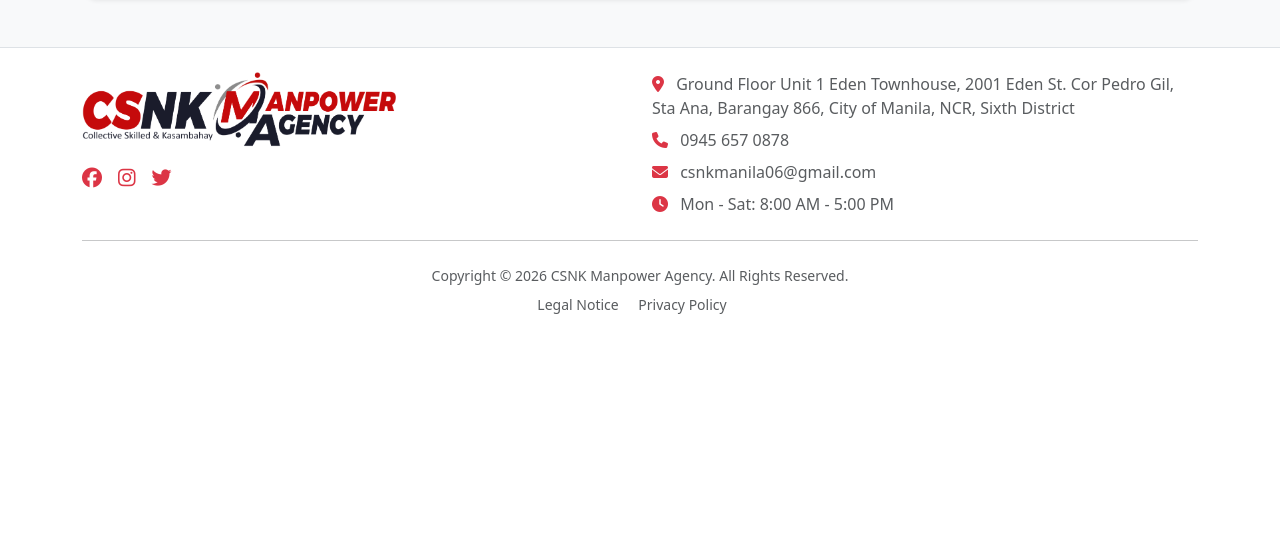
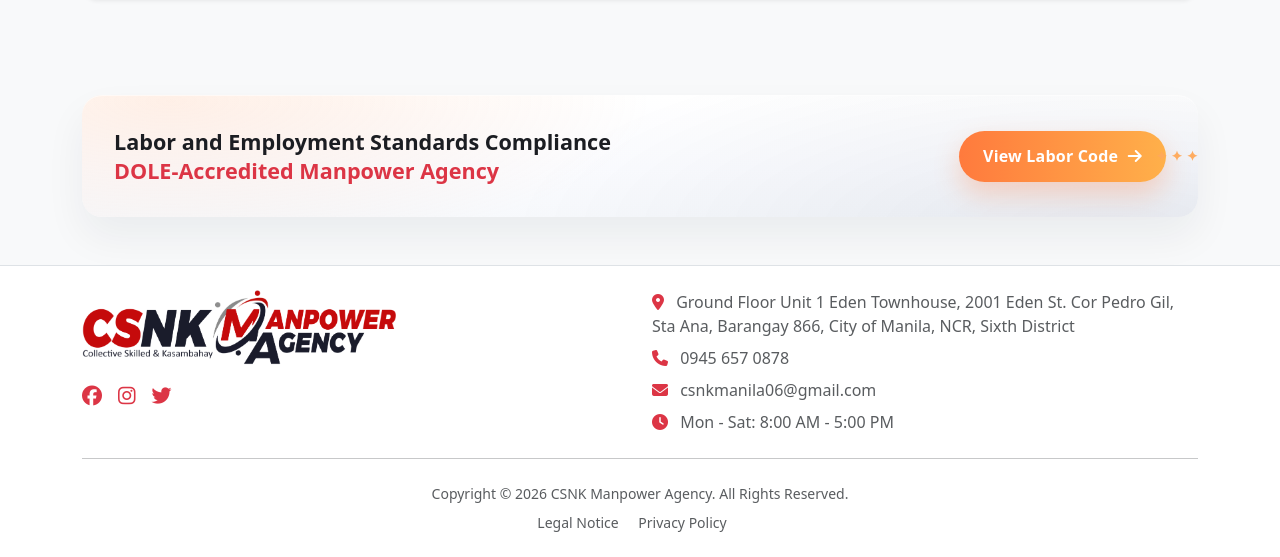
Before and after one commit to chocomilkshake/csnk, a PHP site: page /csnk/view/index.php in a window 1280 px wide. Shown: the part 2432-2989 px from the top of the page. Before the commit the page ends 2746 px from the top, so only its background shows below. Run offline with PHP 8.4, Linux system fonts and the light colour scheme.

Commit message:
DOLE Feature Update: View Labor Code in About Page

```diff
--- a/view/index.php
+++ b/view/index.php
@@ -4,6 +4,7 @@
 ?>
 <!DOCTYPE html>
 <html lang="en">
+
 <head>
   <meta charset="UTF-8" />
   <meta name="viewport" content="width=device-width, initial-scale=1.0" />
@@ -14,6 +15,7 @@
   <link href="https://cdnjs.cloudflare.com/ajax/libs/font-awesome/6.5.0/css/all.min.css" rel="stylesheet">
   <link rel="icon" type="image/png" href="/csnk/resources/img/csnk-icon.png">
 </head>
+
 <body class="bg-light">
 
   <!-- ✅ Reusable Navbar -->
@@ -27,13 +29,13 @@
   <!-- Hero -->
   <section id="home" class="py-5">
     <div class="container">
-      <div class="p-4 p-lg-5 rounded-4 text-white shadow"
-           style="background: linear-gradient(90deg, #dc3545, #111);">
+      <div class="p-4 p-lg-5 rounded-4 text-white shadow" style="background: linear-gradient(90deg, #dc3545, #111);">
         <div class="row align-items-center g-4">
           <div class="col-lg-6">
             <h1 class="display-6 fw-bold">Welcome to CSNK Manpower Agency</h1>
             <p class="lead mb-4">
-              Your trusted partner for qualified housemaids and nannies. We connect families with properly screened domestic workers through safe and compliant processes.
+              Your trusted partner for qualified housemaids and nannies. We connect families with properly screened
+              domestic workers through safe and compliant processes.
             </p>
 
             <div class="d-flex gap-3 mb-3">
@@ -68,16 +70,13 @@
   <!-- Slideshow (Card Style Carousel - Auto Only, Same Heights) -->
   <section class="py-4 bg-light">
     <div class="container">
-      <div id="csnkCarouselCards"
-           class="carousel slide"
-           data-bs-ride="carousel"
-           data-bs-interval="4000"
-           data-bs-touch="true"
-           data-bs-pause="false">
+      <div id="csnkCarouselCards" class="carousel slide" data-bs-ride="carousel" data-bs-interval="4000"
+        data-bs-touch="true" data-bs-pause="false">
 
         <!-- Dots / Indicators -->
         <div class="carousel-indicators">
-          <button type="button" data-bs-target="#csnkCarouselCards" data-bs-slide-to="0" class="active" aria-current="true" aria-label="Slide 1"></button>
+          <button type="button" data-bs-target="#csnkCarouselCards" data-bs-slide-to="0" class="active"
+            aria-current="true" aria-label="Slide 1"></button>
           <button type="button" data-bs-target="#csnkCarouselCards" data-bs-slide-to="1" aria-label="Slide 2"></button>
           <button type="button" data-bs-target="#csnkCarouselCards" data-bs-slide-to="2" aria-label="Slide 3"></button>
           <button type="button" data-bs-target="#csnkCarouselCards" data-bs-slide-to="3" aria-label="Slide 4"></button>
@@ -94,16 +93,16 @@
                 <div class="card border-0 shadow-sm rounded-4 overflow-hidden">
                   <div class="row g-0">
                     <div class="col-md-6">
-                      <img src="../resources/img/hero1.jpg"
-                           class="w-100"
-                           alt="CSNK Slide 1"
+                      <img src="../resources/img/hero1.jpg" class="w-100" alt="CSNK Slide 1"
                         style="height:340px; object-fit:cover;">
                     </div>
                     <div class="col-md-6 bg-white">
                       <div class="p-4 p-lg-5 h-100 d-flex flex-column justify-content-center">
-                        <span class="badge bg-danger rounded-pill align-self-start px-3 py-2">CSNK Manpower Agency</span>
+                        <span class="badge bg-danger rounded-pill align-self-start px-3 py-2">CSNK Manpower
+                          Agency</span>
                         <h3 class="fw-bold mt-3 mb-2">Trusted Domestic Recruitment</h3>
-                        <p class="text-muted mb-4">Connecting families with screened housemaids and nannies through verified processes.</p>
+                        <p class="text-muted mb-4">Connecting families with screened housemaids and nannies through
+                          verified processes.</p>
 
                         <div class="d-flex gap-3 mb-3">
                           <i class="fa-solid fa-circle-check text-danger fs-4"></i>
@@ -134,16 +133,16 @@
                 <div class="card border-0 shadow-sm rounded-4 overflow-hidden">
                   <div class="row g-0">
                     <div class="col-md-6">
-                      <img src="../resources/img/hero2.jpg"
-                           class="w-100"
-                           alt="CSNK Slide 2"
+                      <img src="../resources/img/hero2.jpg" class="w-100" alt="CSNK Slide 2"
                         style="height:340px; object-fit:cover;">
                     </div>
                     <div class="col-md-6 bg-white">
                       <div class="p-4 p-lg-5 h-100 d-flex flex-column justify-content-center">
-                        <span class="badge bg-danger rounded-pill align-self-start px-3 py-2">Fast and Clear Process</span>
+                        <span class="badge bg-danger rounded-pill align-self-start px-3 py-2">Fast and Clear
+                          Process</span>
                         <h3 class="fw-bold mt-3 mb-2">Professional Processing</h3>
-                        <p class="text-muted mb-4">We help applicants prepare requirements and complete each step efficiently.</p>
+                        <p class="text-muted mb-4">We help applicants prepare requirements and complete each step
+                          efficiently.</p>
 
                         <div class="d-flex gap-3 mb-3">
                           <i class="fa-solid fa-file-circle-check text-danger fs-4"></i>
@@ -174,14 +173,13 @@
                 <div class="card border-0 shadow-sm rounded-4 overflow-hidden">
                   <div class="row g-0">
                     <div class="col-md-6">
-                      <img src="../resources/img/hero3.jpg"
-                           class="w-100"
-                           alt="CSNK Slide 3"
+                      <img src="../resources/img/hero3.jpg" class="w-100" alt="CSNK Slide 3"
                         style="height:340px; object-fit:cover;">
                     </div>
                     <div class="col-md-6 bg-white">
                       <div class="p-4 p-lg-5 h-100 d-flex flex-column justify-content-center">
-                        <span class="badge bg-danger rounded-pill align-self-start px-3 py-2">Safety and Compliance</span>
+                        <span class="badge bg-danger rounded-pill align-self-start px-3 py-2">Safety and
+                          Compliance</span>
                         <h3 class="fw-bold mt-3 mb-2">Verified and Secure</h3>
                         <p class="text-muted mb-4">We prioritize screening, verification, and proper documentation.</p>
 
@@ -214,16 +212,15 @@
                 <div class="card border-0 shadow-sm rounded-4 overflow-hidden">
                   <div class="row g-0">
                     <div class="col-md-6">
-                      <img src="../resources/img/hero4.jpg"
-                           class="w-100"
-                           alt="CSNK Slide 4"
+                      <img src="../resources/img/hero4.jpg" class="w-100" alt="CSNK Slide 4"
                         style="height:340px; object-fit:cover;">
                     </div>
                     <div class="col-md-6 bg-white">
                       <div class="p-4 p-lg-5 h-100 d-flex flex-column justify-content-center">
                         <span class="badge bg-danger rounded-pill align-self-start px-3 py-2">Trusted Assistance</span>
                         <h3 class="fw-bold mt-3 mb-2">Guided Step by Step</h3>
-                        <p class="text-muted mb-4">We assist applicants in every stage, from requirements to deployment.</p>
+                        <p class="text-muted mb-4">We assist applicants in every stage, from requirements to deployment.
+                        </p>
 
                         <div class="d-flex gap-3 mb-3">
                           <i class="fa-solid fa-handshake text-danger fs-4"></i>
@@ -252,16 +249,15 @@
                 <div class="card border-0 shadow-sm rounded-4 overflow-hidden">
                   <div class="row g-0">
                     <div class="col-md-6">
-                      <img src="../resources/img/hero5.jpg"
-                           class="w-100"
-                           alt="CSNK Slide 5"
+                      <img src="../resources/img/hero5.jpg" class="w-100" alt="CSNK Slide 5"
                         style="height:340px; object-fit:cover;">
                     </div>
                     <div class="col-md-6 bg-white">
                       <div class="p-4 p-lg-5 h-100 d-flex flex-column justify-content-center">
                         <span class="badge bg-danger rounded-pill align-self-start px-3 py-2">Quality Service</span>
                         <h3 class="fw-bold mt-3 mb-2">Reliable Processing</h3>
-                        <p class="text-muted mb-4">We maintain quality standards to deliver a smooth and organized process.</p>
+                        <p class="text-muted mb-4">We maintain quality standards to deliver a smooth and organized
+                          process.</p>
 
                         <div class="d-flex gap-3 mb-3">
                           <i class="fa-solid fa-star text-danger fs-4"></i>
@@ -290,14 +286,13 @@
                 <div class="card border-0 shadow-sm rounded-4 overflow-hidden">
                   <div class="row g-0">
                     <div class="col-md-6">
-                      <img src="../resources/img/hero6.jpg"
-                           class="w-100"
-                           alt="CSNK Slide 6"
+                      <img src="../resources/img/hero6.jpg" class="w-100" alt="CSNK Slide 6"
                         style="height:340px; object-fit:cover;">
                     </div>
                     <div class="col-md-6 bg-white">
                       <div class="p-4 p-lg-5 h-100 d-flex flex-column justify-content-center">
-                        <span class="badge bg-danger rounded-pill align-self-start px-3 py-2">Global Opportunities</span>
+                        <span class="badge bg-danger rounded-pill align-self-start px-3 py-2">Global
+                          Opportunities</span>
                         <h3 class="fw-bold mt-3 mb-2">Work Abroad Ready</h3>
                         <p class="text-muted mb-4">We connect applicants to employers through trusted channels.</p>
 
@@ -343,7 +338,8 @@
           <div class="col-lg-8 col-md-10 mx-auto">
             <p class="text-muted mb-0">
               CSNK Manpower Agency specializes in the recruitment and placement of qualified housemaids and nannies,
-              supported by structured screening and verified documentation. We connect families with trustworthy domestic
+              supported by structured screening and verified documentation. We connect families with trustworthy
+              domestic
               workers through safe, transparent, and compliant processes.
             </p>
           </div>
@@ -410,12 +406,9 @@
 
           <!-- Map -->
           <div class="col-lg-7">
-            <iframe
-              style="width:100%; height:100%; min-height:420px; border:0;"
+            <iframe style="width:100%; height:100%; min-height:420px; border:0;"
               src="https://www.google.com/maps?q=2F%20UNIT%201%20EDEN%20TOWNHOUSE%202001%20EDEN%20ST.%20COR%20PEDRO%20GIL%20STA%20ANA%2C%20BARANGAY%20784%2C%20CITY%20OF%20MANILA%2C%20NCR%2C%20FIRST%20DISTRICT&output=embed"
-              loading="lazy"
-              referrerpolicy="no-referrer-when-downgrade"
-              allowfullscreen>
+              loading="lazy" referrerpolicy="no-referrer-when-downgrade" allowfullscreen>
             </iframe>
           </div>
 
@@ -466,8 +459,7 @@
               </div>
 
               <div class="d-flex flex-wrap gap-2">
-                <a class="btn btn-danger rounded-pill px-4"
-                   target="_blank" rel="noopener"
+                <a class="btn btn-danger rounded-pill px-4" target="_blank" rel="noopener"
                   href="https://www.google.com/maps?q=2F%20UNIT%201%20EDEN%20TOWNHOUSE%202001%20EDEN%20ST.%20COR%20PEDRO%20GIL%20STA%20ANA%2C%20BARANGAY%20784%2C%20CITY%20OF%20MANILA%2C%20NCR%2C%20FIRST%20DISTRICT">
                   <i class="fa-solid fa-location-arrow me-2"></i>Get Directions
                 </a>
@@ -485,6 +477,30 @@
     </div>
   </section>
 
+  <!-- ====================== -->
+  <!-- DOLE   -->
+  <!-- ====================== -->
+  <section class="py-4 py-md-5">
+    <div class="container">
+      <div class="cta-hire">
+        <div class="cta-row">
+          <p class="cta-title">
+            Labor and Employment Standards Compliance<br>
+            <span class="text-danger fw-bold">DOLE-Accredited Manpower Agency</span>
+          </p>
+
+          <div class="cta-actions">
+            <a class="cta-btn"
+              href="https://natlex.ilo.org/dyn/natlex2/natlex2/files/download/15242/PHL15242%202022.pdf"
+              aria-label="Hire Now" target="_blank">
+              View Labor Code <i class="fa-solid fa-arrow-right"></i>
+            </a>
+          </div>
+        </div>
+      </div><!-- /.cta-hire -->
+    </div>
+  </section>
+
   <!-- ===================== -->
   <!-- Page Content Ends -->
   <!-- ===================== -->
@@ -497,4 +513,124 @@
   <!-- Policy Modals Handler -->
   <script src="../resources/js/policy-modals.js"></script>
 </body>
+
+<style>
+  /* ====================== */
+  /* FINAL CTA (Hire Now!) */
+  /* ====================== */
+  .cta-hire {
+    /* Soft white card with subtle, directionally-lit gradient like your ref */
+    background:
+      /* top-left warm highlight */
+      radial-gradient(800px 260px at 8% 5%, rgba(255, 170, 120, .18), rgba(255, 170, 120, 0) 60%),
+      /* bottom-right cool fade */
+      radial-gradient(1000px 320px at 92% 110%, rgba(12, 32, 76, .08), rgba(12, 32, 76, 0) 60%),
+      /* gentle vertical wash */
+      linear-gradient(180deg, #ffffff 0%, #fbfcff 60%, #f7f9fc 100%);
+    border-radius: 1.25rem;
+    padding: clamp(1rem, 3vw, 2rem) clamp(1rem, 3.5vw, 2rem);
+    box-shadow:
+      0 20px 40px rgba(13, 29, 54, 0.06),
+      0 1px 0 rgba(255, 255, 255, 0.6) inset;
+  }
+
+  .cta-row {
+    display: grid;
+    /* Title left, button right on md+; single column on mobile */
+    grid-template-columns: 1fr;
+    align-items: center;
+    gap: clamp(.75rem, 2vw, 1rem);
+  }
+
+  @media (min-width: 768px) {
+    .cta-row {
+      grid-template-columns: 1fr auto;
+    }
+  }
+
+  .cta-title {
+    font-weight: 800;
+    font-size: clamp(1.05rem, 2.1vw, 1.35rem);
+    color: #1b1d22;
+    margin: 0;
+    line-height: 1.35;
+  }
+
+  .cta-actions {
+    display: flex;
+    justify-content: flex-start;
+    /* mobile */
+  }
+
+  @media (min-width: 768px) {
+    .cta-actions {
+      justify-content: flex-end;
+    }
+
+    /* button to the far right on md+ */
+  }
+
+  /* Button */
+  .cta-btn {
+    --grad-a: #ff7a3d;
+    /* warm orange */
+    --grad-b: #ffb04a;
+    /* soft orange-yellow */
+    background: linear-gradient(90deg, var(--grad-a), var(--grad-b));
+    color: #fff;
+    border: 0;
+    border-radius: 999px;
+    padding: .85rem 1.5rem;
+    font-weight: 700;
+    letter-spacing: .2px;
+    text-decoration: none;
+    display: inline-flex;
+    align-items: center;
+    gap: .6rem;
+    box-shadow: 0 12px 26px rgba(255, 122, 61, .28);
+    transition: transform .18s ease, box-shadow .18s ease, filter .18s ease;
+    position: relative;
+    /* for decorative ticks */
+    isolation: isolate;
+    /* keep inner effects confined */
+    white-space: nowrap;
+  }
+
+  .cta-btn:hover,
+  .cta-btn:focus {
+    transform: translateY(-1px);
+    box-shadow: 0 16px 34px rgba(255, 122, 61, .34);
+    filter: brightness(1.03);
+    color: #fff;
+  }
+
+  /* Decorative side marks to echo the ref’s “spark” shape */
+  .cta-btn::after {
+    content: "✦ ✦ ✦";
+    font-size: .85rem;
+    color: #ffa95a;
+    position: absolute;
+    right: -2rem;
+    /* sits outside the button’s right edge */
+    top: 50%;
+    transform: translateY(-50%);
+    opacity: .95;
+    pointer-events: none;
+  }
+
+  @media (max-width: 575.98px) {
+    .cta-btn::after {
+      right: -1.6rem;
+      font-size: .8rem;
+    }
+  }
+
+  /* Respect reduced motion */
+  @media (prefers-reduced-motion: reduce) {
+    .cta-btn {
+      transition: none !important;
+    }
+  }
+</style>
+
 </html>
```
Lines whose indentation alone changed are shown as unchanged.
